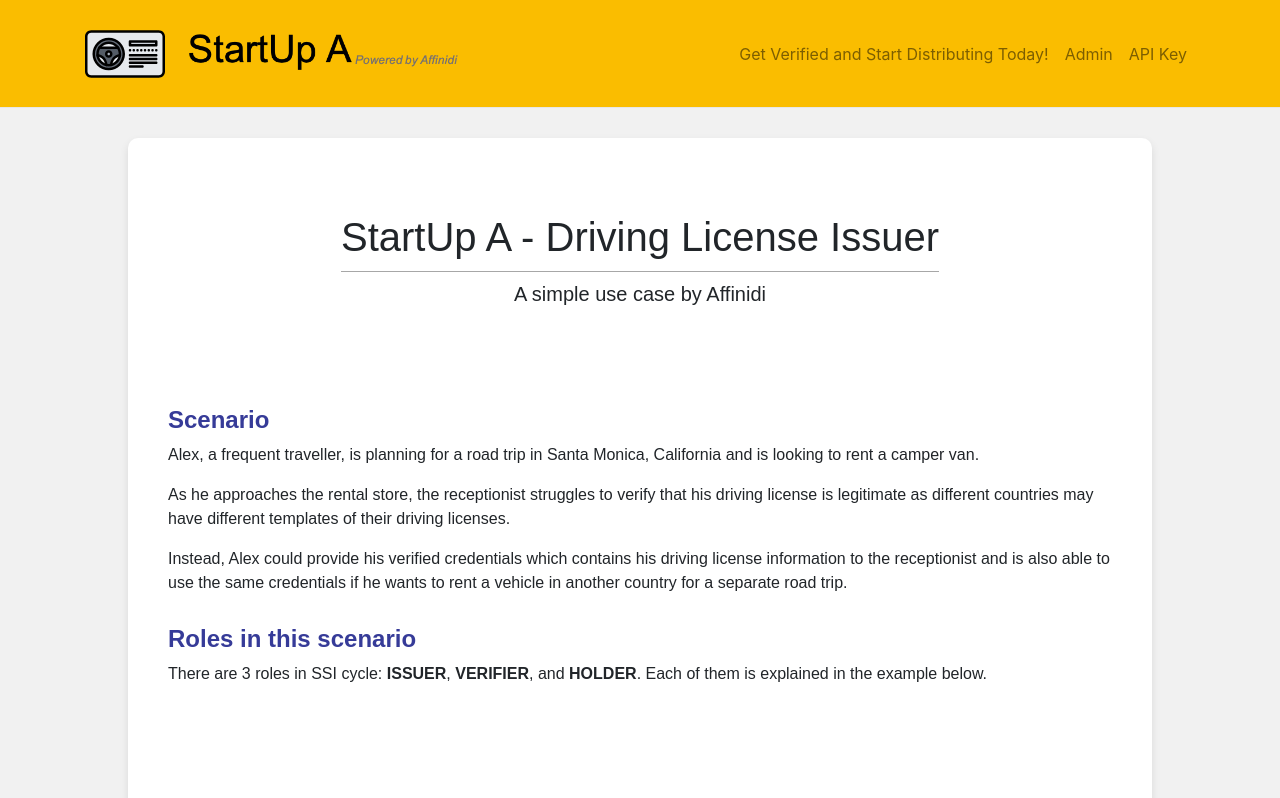
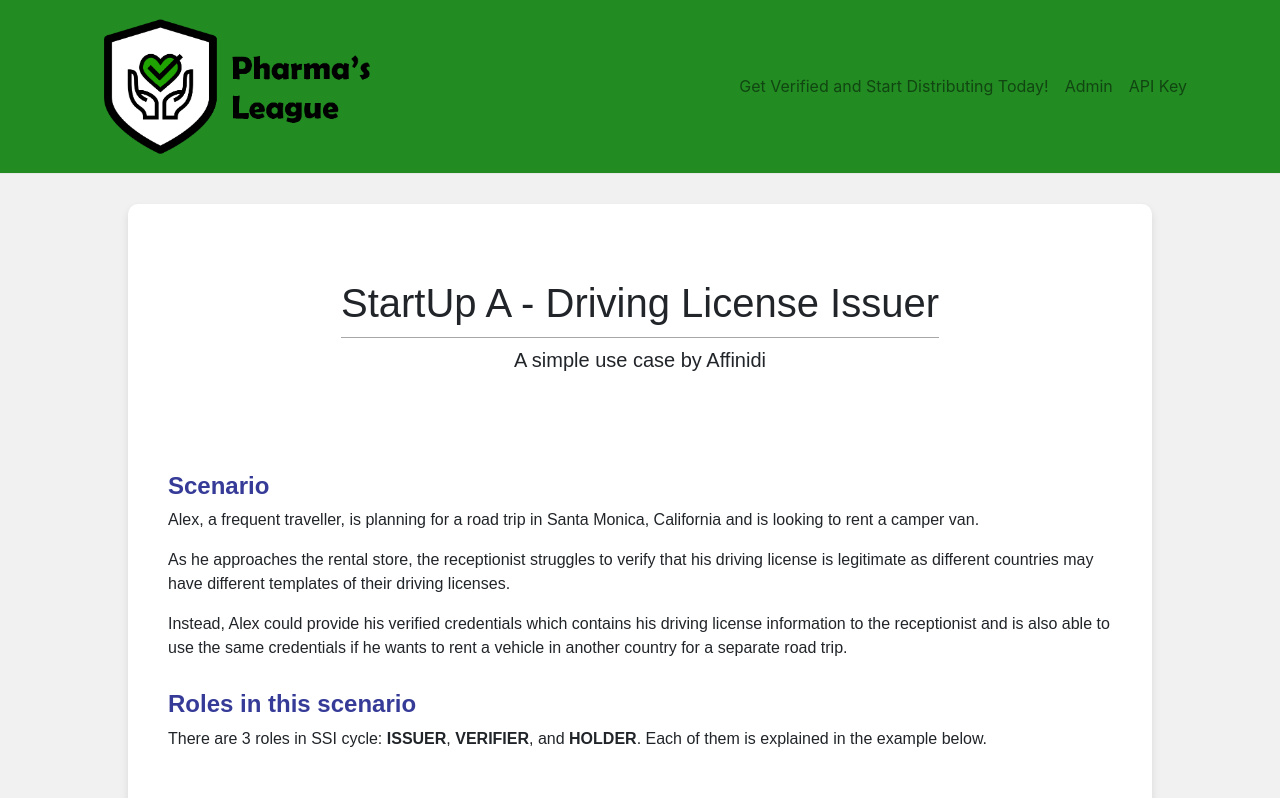
Before and after one commit to SmolLeaps/pharmas-league-issuer, a React (Create React App) app: page / in a window 1280 px wide. Shown: the top 798 px of the page. Built offline with nearby package versions, Linux system fonts and the light colour scheme; no server answers.

Commit message:
refactored navbar for proj context

```diff
--- a/src/components/layout/header/navigation/Navigation.scss
+++ b/src/components/layout/header/navigation/Navigation.scss
@@ -31,5 +31,5 @@
 }
 
 .bg-orange {
-  background-color: #fabd00
+  background-color: #228B22
 }
--- a/src/components/layout/header/navigation/Navigation.tsx
+++ b/src/components/layout/header/navigation/Navigation.tsx
@@ -31,7 +31,6 @@
       <Container>
         <NavbarBrand>
           <Link to={routes.ROOT}>
-            <img src={drivingLicenseLogo} className='logo-icon' alt='logo'/>
             <img src={companyNameLogo} className='logo-name' alt='logo-name'/>
           </Link>
         </NavbarBrand>
```
Also changed, not shown: src/assets/images/icons/company-name.png.
